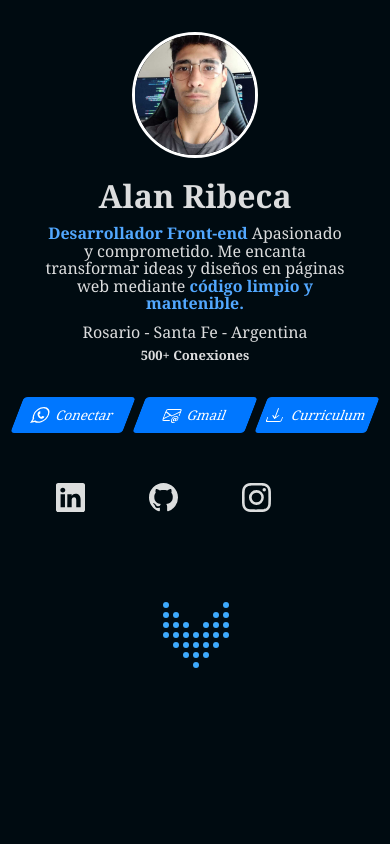
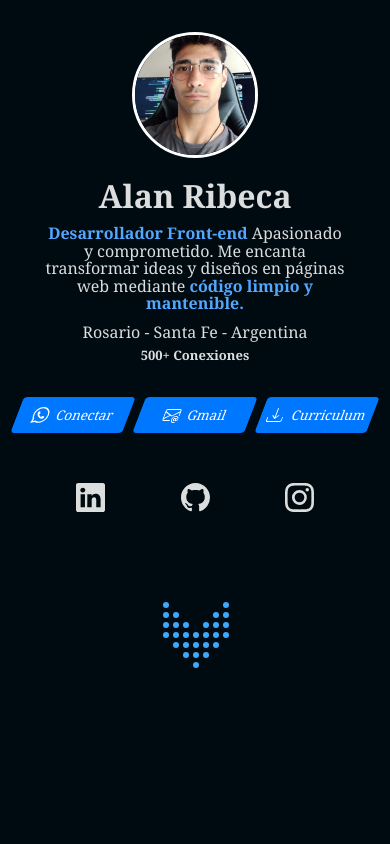
Before and after one commit to stivcode21/Colaboracion-Portafolio, a React (Vite) app: page / in a window 390 px wide. Shown: the top 844 px of the page. Built offline with nearby package versions, Linux system fonts and the light colour scheme.

Commit message:
acomodando el responsi

```diff
--- a/src/components/presentacion/presentacion.scss
+++ b/src/components/presentacion/presentacion.scss
@@ -129,7 +129,6 @@
 
     .logoRed {
       border-radius: 1px;
-      margin-right: 4rem;
       position: relative;
       transition: all 0.3s ease-in-out;
 
@@ -228,14 +227,9 @@
 
     .redes {
       display: flex;
-      justify-content: center;
+      justify-content: space-evenly;
       width: 100%;
       margin-left: 0;
-
-
-      .enlace &.uno {
-        padding-left: 4px;
-      }
     }
 
     .containerFlecha {
```
